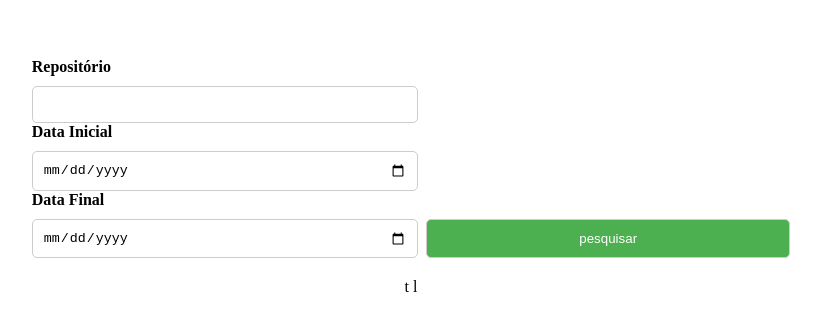
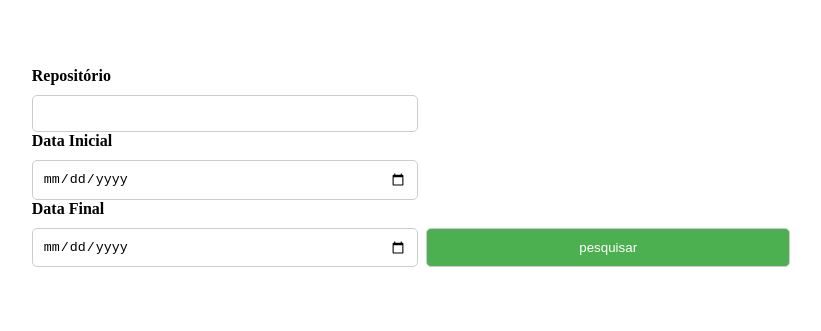
Before and after one commit to ViniciusKoiti/ProjetoPWGithub, a plain HTML site: page index.html in a window 1280 px wide. Shown: the part 231-562 px from the top of the page, without its empty margins (229-1050 px from the left). Drawn offline with Linux system fonts and the light colour scheme.

Commit message:
Correções bobas

```diff
--- a/index.html
+++ b/index.html
@@ -22,5 +22,5 @@
         </table>
 
 </body>
-    <script src="index.js"></script>t
-</html>l
+    <script src="index.js"></script>
+</html>
```
